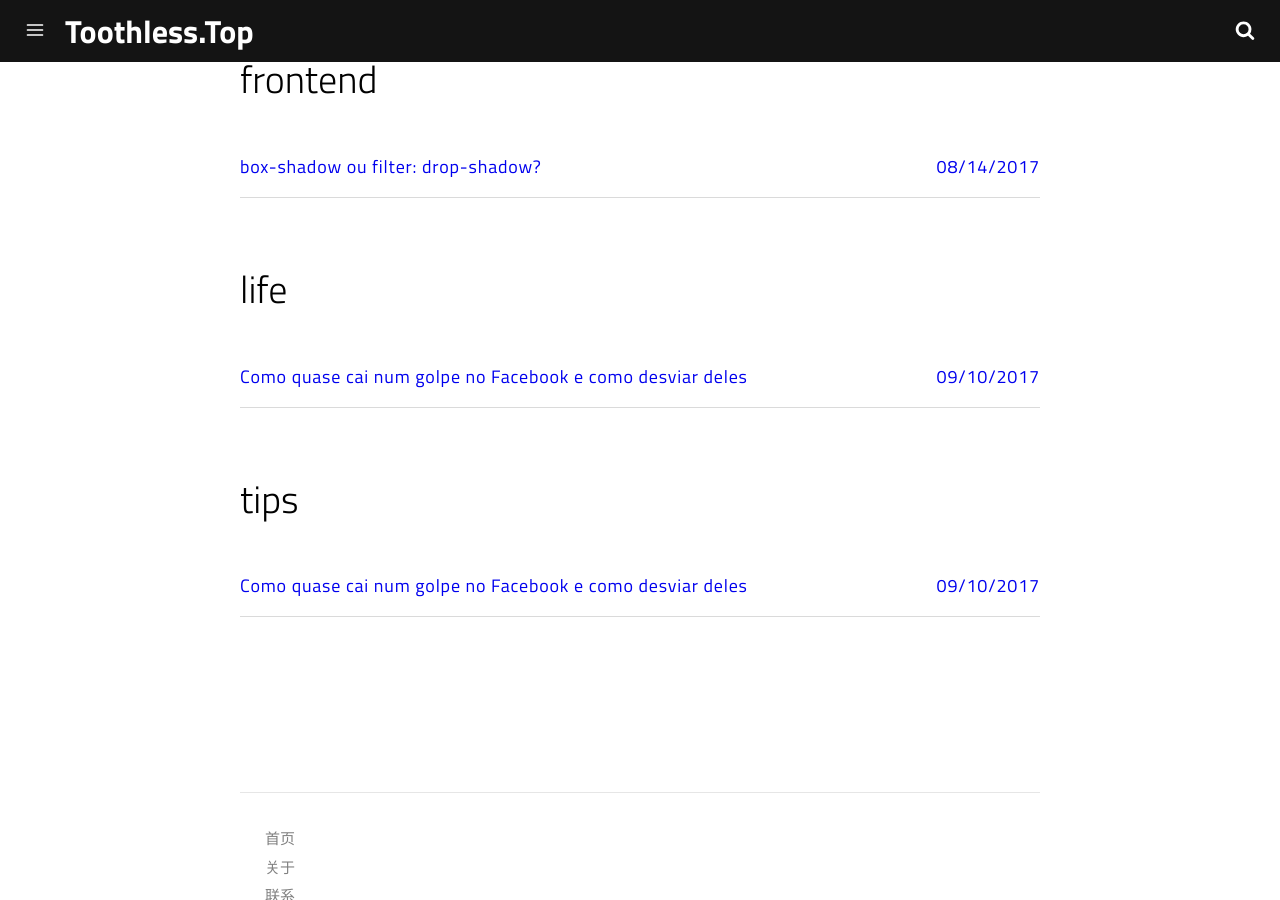
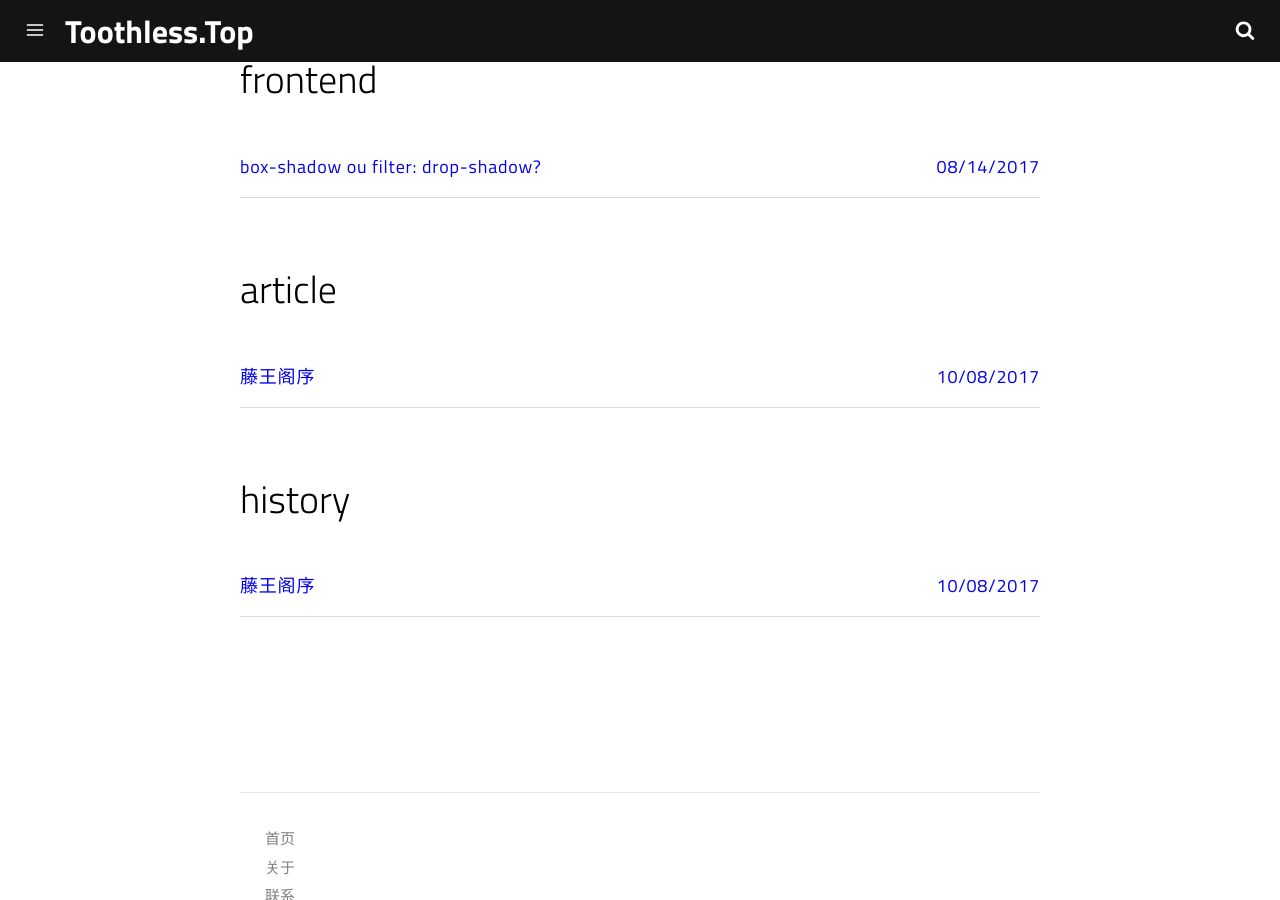
Before and after one commit to ToothlessCHN/toothlessCHN.github.io, a Jekyll site: the page built from tags.html, in a window 1280 px wide and 900 px high, scrolled down 3693 px. Built offline with Jekyll 4.4.1, drawn with Linux system fonts in a browser that asks for light colours; part of the change alters nothing that is shown; some of the changed text lies outside the part shown.

Commit message:
Update 2017-08-19-como-quase-cai-num-golpe-no-facebook-e-como-desviar-deles.md

````diff
--- a/_posts/2017-08-19-como-quase-cai-num-golpe-no-facebook-e-como-desviar-deles.md
+++ b/_posts/2017-08-19-como-quase-cai-num-golpe-no-facebook-e-como-desviar-deles.md
@@ -1,129 +1,31 @@
 ---
 layout: post
-title: "Como quase cai num golpe no Facebook e como desviar deles"
-date: 2017-09-10 12:26:40
-image: 'http://res.cloudinary.com/dm7h7e8xj/image/upload/c_fill,h_399,w_760/v1503153729/golpe_ghb84o.jpg'
-description: Lorem ipsum dolor sit amet, consectetur adipisicing elit.
-category: 'life'
+title: "藤王阁序"
+date: 2017-10-08 12:26:40
+image: 'https://gss0.bdstatic.com/94o3dSag_xI4khGkpoWK1HF6hhy/baike/c0%3Dbaike92%2C5%2C5%2C92%2C30/sign=119dfbc7b919ebc4d4757ecbe34fa499/c75c10385343fbf2dabd6281ba7eca8064388ffb.jpg'
+description: 王勃-藤王阁序
+category: 'article'
 tags:
-- life
-- tips
-twitter_text: Lorem ipsum dolor sit amet, consectetur adipisicing elit.
-introduction: Lorem ipsum dolor sit amet, consectetur adipisicing elit, sed do eiusmod tempor incididunt ut labore et dolore magna aliqua.
+- article
+- history
 ---
+## 藤王阁序
+【唐】王勃
 
-Cas sociis natoque penatibus et magnis <a href="#">dis parturient montes</a>, nascetur ridiculus mus. *Aenean eu leo quam.* Pellentesque ornare sem lacinia quam venenatis vestibulum. Sed posuere consectetur est at lobortis. Cras mattis consectetur purus sit amet fermentum.
+豫章故郡，洪都新府。星分翼轸，地接衡庐。襟三江而带五湖，控蛮荆而引瓯越。物华天宝，龙光射牛斗之墟；人杰地灵，徐孺下陈蕃之榻。雄州雾列，俊采星驰。台隍枕夷夏之交，宾主尽东南之美。都督阎公之雅望，棨戟遥临；宇文新州之懿范，襜帷暂驻。十旬休假，胜友如云；千里逢迎，高朋满座。腾蛟起凤，孟学士之词宗；紫电青霜，王将军之武库。家君作宰，路出名区；童子何知，躬逢胜饯。
 
-> Curabitur blandit tempus porttitor. Nullam quis risus eget urna mollis ornare vel eu leo. Nullam id dolor id nibh ultricies vehicula ut id elit.
+时维九月，序属三秋。潦水尽而寒潭清，烟光凝而暮山紫。俨骖騑于上路，访风景于崇阿；临帝子之长洲，得天人之旧馆。层峦耸翠，上出重霄；飞阁流丹，下临无地。鹤汀凫渚，穷岛屿之萦回；桂殿兰宫，即冈峦之体势。
 
-Etiam porta **sem malesuada magna** mollis euismod. Cras mattis consectetur purus sit amet fermentum. Aenean lacinia bibendum nulla sed consectetur.
+披绣闼，俯雕甍，山原旷其盈视，川泽纡其骇瞩。闾阎扑地，钟鸣鼎食之家；舸舰迷津，青雀黄龙之舳。云销雨霁，彩彻区明。落霞与孤鹜齐飞，秋水共长天一色。渔舟唱晚，响穷彭蠡之滨；雁阵惊寒，声断衡阳之浦。
 
-## Inline HTML elements
+遥襟甫畅，逸兴遄飞。爽籁发而清风生，纤歌凝而白云遏。睢园绿竹，气凌彭泽之樽；邺水朱华，光照临川之笔。四美具，二难并。穷睇眄于中天，极娱游于暇日。天高地迥，觉宇宙之无穷；兴尽悲来，识盈虚之有数。望长安于日下，目吴会于云间。地势极而南溟深，天柱高而北辰远。关山难越，谁悲失路之人？萍水相逢，尽是他乡之客。怀帝阍而不见，奉宣室以何年？
 
-HTML defines a long list of available inline tags, a complete list of which can be found on the [Mozilla Developer Network](https://developer.mozilla.org/en-US/docs/Web/HTML/Element).
+嗟乎！时运不齐，命途多舛。冯唐易老，李广难封。屈贾谊于长沙，非无圣主；窜梁鸿于海曲，岂乏明时？所赖君子见机，达人知命。老当益壮，宁移白首之心？穷且益坚，不坠青云之志。酌贪泉而觉爽，处涸辙以犹欢。北海虽赊，扶摇可接；东隅已逝，桑榆非晚。孟尝高洁，空余报国之情；阮籍猖狂，岂效穷途之哭！
+勃，三尺微命，一介书生。无路请缨，等终军之弱冠；有怀投笔，慕宗悫之长风。舍簪笏于百龄，奉晨昏于万里。非谢家之宝树，接孟氏之芳邻。他日趋庭，叨陪鲤对；今兹捧袂，喜托龙门。杨意不逢，抚凌云而自惜；钟期既遇，奏流水以何惭？
 
-- **To bold text**, use `<strong>`.
-- *To italicize text*, use `<em>`.
-- Abbreviations, like <abbr title="HyperText Markup Langage">HTML</abbr> should use `<abbr>`, with an optional `title` attribute for the full phrase.
-- Citations, like <cite>&mdash; Thiago Rossener</cite>, should use `<cite>`.
-- <del>Deleted</del> text should use `<del>` and <ins>inserted</ins> text should use `<ins>`.
-- Superscript <sup>text</sup> uses `<sup>` and subscript <sub>text</sub> uses `<sub>`.
+呜乎！胜地不常，盛筵难再；兰亭已矣，梓泽丘墟。临别赠言，幸承恩于伟饯；登高作赋，是所望于群公。敢竭鄙怀，恭疏短引；一言均赋，四韵俱成。请洒潘江，各倾陆海云尔：
 
-Most of these elements are styled by browsers with few modifications on our part.
-
-# Heading 1
-
-## Heading 2
-
-### Heading 3
-
-#### Heading 4
-
-Vivamus sagittis lacus vel augue rutrum faucibus dolor auctor. Duis mollis, est non commodo luctus, nisi erat porttitor ligula, eget lacinia odio sem nec elit. Morbi leo risus, porta ac consectetur ac, vestibulum at eros.
-
-## Code
-
-Cum sociis natoque penatibus et magnis dis `code element` montes, nascetur ridiculus mus.
-
-```js
-// Example can be run directly in your JavaScript console
-
-// Create a function that takes two arguments and returns the sum of those arguments
-var adder = new Function("a", "b", "return a + b");
-
-// Call the function
-adder(2, 6);
-// > 8
-```
-
-Aenean lacinia bibendum nulla sed consectetur. Etiam porta sem malesuada magna mollis euismod. Fusce dapibus, tellus ac cursus commodo, tortor mauris condimentum nibh, ut fermentum massa.
-
-## Lists
-
-Cum sociis natoque penatibus et magnis dis parturient montes, nascetur ridiculus mus. Aenean lacinia bibendum nulla sed consectetur. Etiam porta sem malesuada magna mollis euismod. Fusce dapibus, tellus ac cursus commodo, tortor mauris condimentum nibh, ut fermentum massa justo sit amet risus.
-
-* Praesent commodo cursus magna, vel scelerisque nisl consectetur et.
-* Donec id elit non mi porta gravida at eget metus.
-* Nulla vitae elit libero, a pharetra augue.
-
-Donec ullamcorper nulla non metus auctor fringilla. Nulla vitae elit libero, a pharetra augue.
-
-1. Vestibulum id ligula porta felis euismod semper.
-2. Cum sociis natoque penatibus et magnis dis parturient montes, nascetur ridiculus mus.
-3. Maecenas sed diam eget risus varius blandit sit amet non magna.
-
-Cras mattis consectetur purus sit amet fermentum. Sed posuere consectetur est at lobortis.
-
-Integer posuere erat a ante venenatis dapibus posuere velit aliquet. Morbi leo risus, porta ac consectetur ac, vestibulum at eros. Nullam quis risus eget urna mollis ornare vel eu leo.
-
-## Images
-
-Quisque consequat sapien eget quam rhoncus, sit amet laoreet diam tempus. Aliquam aliquam metus erat, a pulvinar turpis suscipit at.
-
-![placeholder](https://placehold.it/800x400 "Large example image")
-![placeholder](https://placehold.it/400x200 "Medium example image")
-![placeholder](https://placehold.it/200x200 "Small example image")
-
-## Tables
-
-Aenean lacinia bibendum nulla sed consectetur. Lorem ipsum dolor sit amet, consectetur adipiscing elit.
-
-<table>
-  <thead>
-    <tr>
-      <th>Name</th>
-      <th>Upvotes</th>
-      <th>Downvotes</th>
-    </tr>
-  </thead>
-  <tfoot>
-    <tr>
-      <td>Totals</td>
-      <td>21</td>
-      <td>23</td>
-    </tr>
-  </tfoot>
-  <tbody>
-    <tr>
-      <td>Alice</td>
-      <td>10</td>
-      <td>11</td>
-    </tr>
-    <tr>
-      <td>Bob</td>
-      <td>4</td>
-      <td>3</td>
-    </tr>
-    <tr>
-      <td>Charlie</td>
-      <td>7</td>
-      <td>9</td>
-    </tr>
-  </tbody>
-</table>
-
-Nullam id dolor id nibh ultricies vehicula ut id elit. Sed posuere consectetur est at lobortis. Nullam quis risus eget urna mollis ornare vel eu leo.
-
------
-
-Want to see something else added? <a href="https://github.com/poole/poole/issues/new">Open an issue.</a>
+滕王高阁临江渚，佩玉鸣鸾罢歌舞。
+画栋朝飞南浦云，珠帘暮卷西山雨。
+闲云潭影日悠悠，物换星移几度秋。
+阁中帝子今何在？槛外长江空自流。
````
